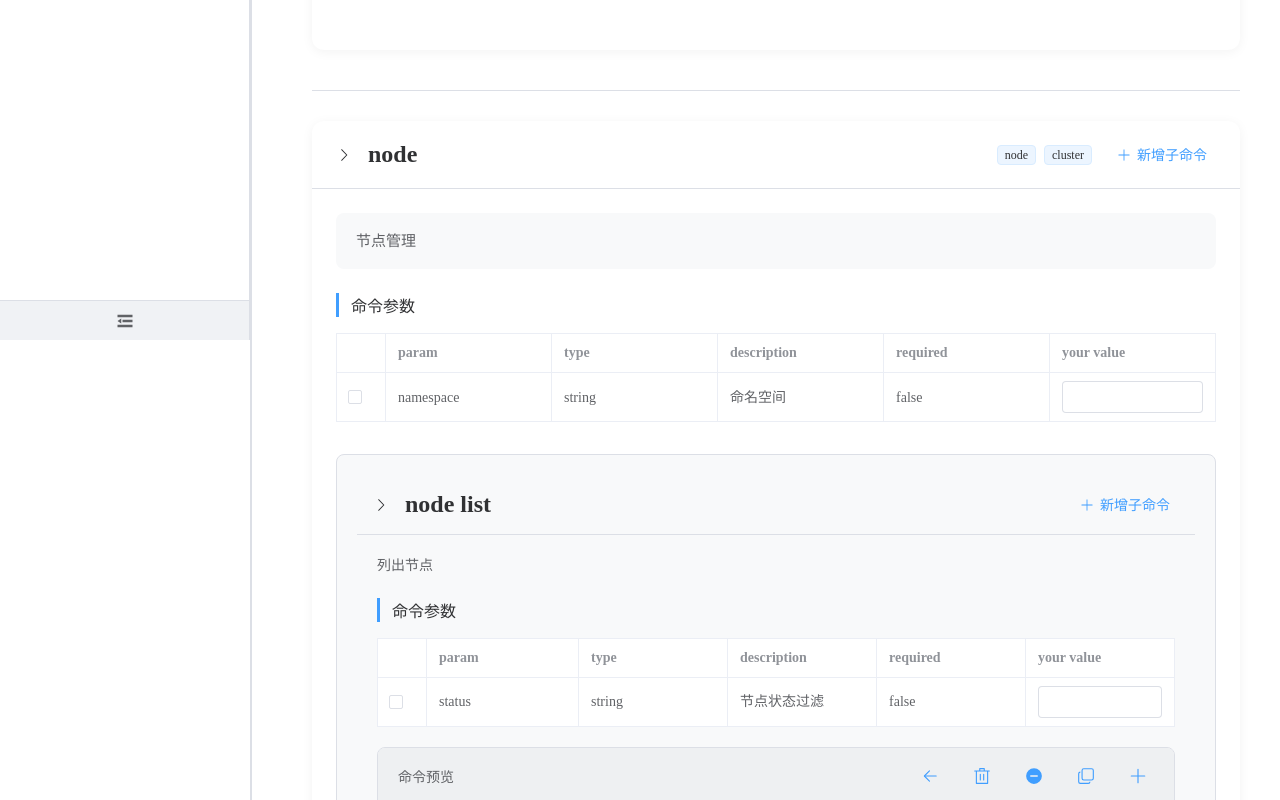
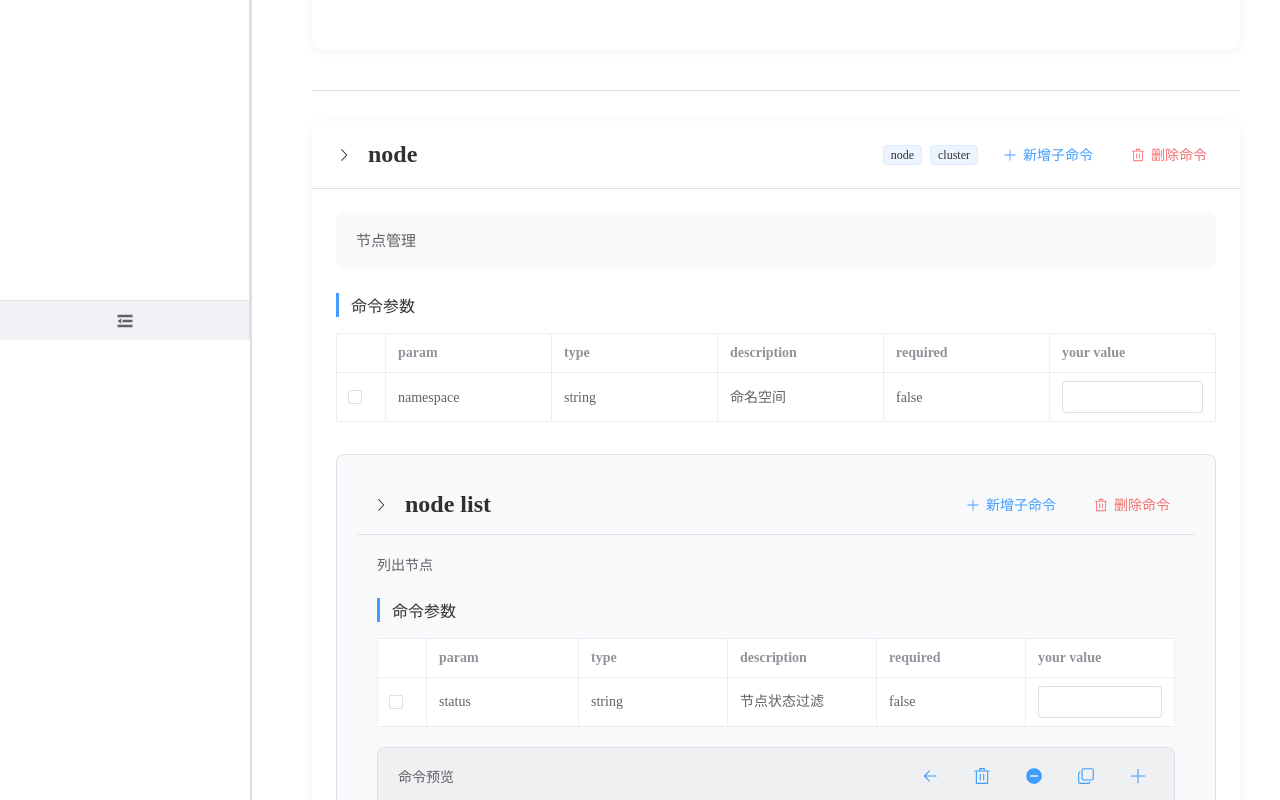
Before and after one commit to fretory/param-bob, a Vue app: page / in a window 1280 px wide. Shown: the part 460-1260 px from the top of the page. Built offline with nearby package versions, Linux system fonts and the light colour scheme.

Commit message:
add cache

```diff
--- a/src/App.vue
+++ b/src/App.vue
@@ -195,6 +195,7 @@
               :existing-commands="commands"
               @add-to-command-steps="handleAddToCommandSteps"
               @add-sub-command="handleAddSubCommand"
+              @delete-command="handleDeleteCommand"
             />
             <el-divider />
           </div>
@@ -230,7 +231,7 @@ import yaml from 'js-yaml'
 import CommandSteps from './components/CommandSteps.vue'
 import CommandEditor from './components/CommandEditor.vue'
 
-// 添加 Parameter 接口���义
+// 添加 Parameter 接口定义
 interface Parameter {
   param: string
   value?: string
@@ -264,17 +265,23 @@ watch(globalParamsWidth, (newValue) => {
   localStorage.setItem('paramsWidth', newValue.toString())
 })
 
-// 配置数据
+// 添加常量定义
+const LOCAL_STORAGE_CONFIG_KEY = 'tools_config'
+
+// 修改配置数据的初始化
 const toolConfig = ref<ToolConfig | null>(null)
 const commands = computed(() => toolConfig.value?.commands || [])
 
-// 加载配置文件
+// 修改加载配置文件的函数
 onMounted(async () => {
   try {
-    const config = await loadConfig('/config/tools.yaml')
+    // 先尝试从 localStorage 读取配置
+    const savedConfig = localStorage.getItem(LOCAL_STORAGE_CONFIG_KEY)
+    if (savedConfig) {
+      const config = JSON.parse(savedConfig)
       toolConfig.value = config
 
-    // 如果有全局参数，初始化 ToolSelector
+      // 初始化全局参数
       if (config.globalParameters && toolSelector.value) {
         toolSelector.value.parameters = config.globalParameters.map((param: { param: string; value?: string; default?: string }) => ({
           name: param.param,
@@ -282,11 +289,31 @@ onMounted(async () => {
           enabled: true
         }))
       }
+    } else {
+      // 如果没有本地缓存，则加载默认配置
+      const config = await loadConfig('/config/tools.yaml')
+      toolConfig.value = config
+
+      if (config.globalParameters && toolSelector.value) {
+        toolSelector.value.parameters = config.globalParameters.map((param: { param: string; value?: string; default?: string }) => ({
+          name: param.param,
+          value: param.value || param.default || '',
+          enabled: true
+        }))
+      }
+    }
   } catch (error) {
     console.error('Failed to load config:', error)
     ElMessage.error('加载配置文件失败')
   }
 })
+
+// 添加配置变化的监听
+watch(() => toolConfig.value, (newConfig) => {
+  if (newConfig) {
+    localStorage.setItem(LOCAL_STORAGE_CONFIG_KEY, JSON.stringify(newConfig))
+  }
+}, { deep: true })
 
 const scrollToCommand = (cmdName: string, event?: MouseEvent) => {
   if (event) {
@@ -350,7 +377,7 @@ const handleFileLoad = () => {
   fileInput.value?.click()
 }
 
-// 处理文件选择
+// 修改文件选择处理函数
 const onFileSelected = async (event: Event) => {
   const input = event.target as HTMLInputElement
   const file = input.files?.[0]
@@ -376,6 +403,9 @@ const onFileSelected = async (event: Event) => {
           toolSelector.value.parameters = []
         }
       }
+
+      // 清除本地缓存
+      localStorage.removeItem(LOCAL_STORAGE_CONFIG_KEY)
 
       ElMessage.success('配置文件加载成功')
     } catch (error) {
@@ -449,10 +479,9 @@ const handleScrollToCommand = (commandPath: string) => {
   }
 }
 
-// 添加恢复默认配置的处理函数
+// 修改重置配置的处理函数
 const handleResetConfig = async () => {
   try {
-    // 弹出确认对话框
     await ElMessageBox.confirm(
       '确定要恢复默认配置吗？当前的配置将会被覆盖。',
       '恢复确认',
@@ -480,6 +509,9 @@ const handleResetConfig = async () => {
         toolSelector.value.parameters = []
       }
     }
+
+    // 清除本地缓存
+    localStorage.removeItem(LOCAL_STORAGE_CONFIG_KEY)
 
     ElMessage.success('已恢复默认配置')
   } catch (error) {
@@ -569,6 +601,43 @@ const handleAddSubCommand = ({ parentCommand, command }: { parentCommand: string
   }
 
   ElMessage.success('子命令添加成功')
+}
+
+// 添加删除命令的方法
+const handleDeleteCommand = (commandPath: string) => {
+  if (!toolConfig.value) return
+
+  const parts = commandPath.split('-')
+  if (parts.length === 1) {
+    // 删除一级命令
+    const index = toolConfig.value.commands.findIndex(cmd => cmd.name === parts[0])
+    if (index !== -1) {
+      toolConfig.value.commands.splice(index, 1)
+    }
+  } else if (parts.length === 2) {
+    // 删除二级命令
+    const parentCmd = toolConfig.value.commands.find(cmd => cmd.name === parts[0])
+    if (parentCmd && parentCmd.subCommands) {
+      const index = parentCmd.subCommands.findIndex(sub => sub.name === parts[1])
+      if (index !== -1) {
+        parentCmd.subCommands.splice(index, 1)
+      }
+    }
+  } else if (parts.length === 3) {
+    // 删除三级命令
+    const parentCmd = toolConfig.value.commands.find(cmd => cmd.name === parts[0])
+    if (parentCmd && parentCmd.subCommands) {
+      const subCmd = parentCmd.subCommands.find(sub => sub.name === parts[1])
+      if (subCmd && subCmd.subCommands) {
+        const index = subCmd.subCommands.findIndex(sub => sub.name === parts[2])
+        if (index !== -1) {
+          subCmd.subCommands.splice(index, 1)
+        }
+      }
+    }
+  }
+
+  ElMessage.success('命令删除成功')
 }
 
 watch(isDarkMode, (newValue) => {
@@ -1131,7 +1200,7 @@ body {
   border-color: var(--border-color);
 }
 
-/* 全参数删除按钮样式 */
+/* 全参��删除按钮样式 */
 .param-delete-btn {
   opacity: 0;
   transition: all 0.3s ease;
--- a/src/components/MainCommand.vue
+++ b/src/components/MainCommand.vue
@@ -19,7 +19,7 @@
             {{ tag }}
           </el-tag>
         </div>
-        <!-- 添加新增子命令按钮 -->
+        <div class="command-actions">
           <el-button
             type="primary"
             link
@@ -28,6 +28,15 @@
           >
             新增子命令
           </el-button>
+          <el-button
+            type="danger"
+            link
+            :icon="Delete"
+            @click.stop="confirmDelete(command.name)"
+          >
+            删除命令
+          </el-button>
+        </div>
       </div>
     </div>
 
@@ -98,7 +107,7 @@
                   <ArrowRight />
                 </el-icon>
                 <h3 class="sub-command-title">{{ command.name }} {{ subCmd.name }}</h3>
-                <!-- 添加新增三级命令按钮 -->
+                <div class="command-actions">
                   <el-button
                     type="primary"
                     link
@@ -107,6 +116,15 @@
                   >
                     新增子命令
                   </el-button>
+                  <el-button
+                    type="danger"
+                    link
+                    :icon="Delete"
+                    @click.stop="confirmDelete(`${command.name}-${subCmd.name}`)"
+                  >
+                    删除命令
+                  </el-button>
+                </div>
               </div>
             </div>
 
@@ -175,6 +193,16 @@
                         <ArrowRight />
                       </el-icon>
                       <h4 class="sub-sub-command-title">{{ command.name }} {{ subCmd.name }} {{ subSubCmd.name }}</h4>
+                      <div class="command-actions">
+                        <el-button
+                          type="danger"
+                          link
+                          :icon="Delete"
+                          @click.stop="confirmDelete(`${command.name}-${subCmd.name}-${subSubCmd.name}`)"
+                        >
+                          删除命令
+                        </el-button>
+                      </div>
                     </div>
                   </div>
 
@@ -249,8 +277,8 @@ import { ref, onMounted, watch, computed } from 'vue'
 import { defineProps, defineEmits } from 'vue'
 import type { Command, SubCommand, Parameter } from '../types/config'
 import CommandPreview from './CommandPreview.vue'
-import { Back, Link, ArrowRight, Plus } from '@element-plus/icons-vue'
-import { ElMessage } from 'element-plus'
+import { Back, Link, ArrowRight, Plus, Delete } from '@element-plus/icons-vue'
+import { ElMessage, ElMessageBox } from 'element-plus'
 import CommandEditor from './CommandEditor.vue'
 
 const props = defineProps<{
@@ -260,7 +288,7 @@ const props = defineProps<{
   existingCommands?: Command[];
 }>()
 
-const emit = defineEmits(['addToCommandSteps', 'addSubCommand'])
+const emit = defineEmits(['addToCommandSteps', 'addSubCommand', 'deleteCommand'])
 
 // 折叠状态管理
 const collapsedStates = ref<Set<string>>(new Set())
@@ -408,6 +436,31 @@ const handleAddSubCommand = (newCommand: Command) => {
 
 // 从父组件获取所有命令列表
 const existingCommands = computed(() => props.existingCommands || [])
+
+// 添加删除确认方法
+const confirmDelete = async (commandPath: string) => {
+  try {
+    const parts = commandPath.split('-')
+    const message = parts.length > 1
+      ? '此操作将删除该命令及其所有子命令，是否继续？'
+      : '此操作将删除该命令及其所有子命令，是否继续？'
+
+    await ElMessageBox.confirm(
+      message,
+      '确认删除',
+      {
+        confirmButtonText: '确定',
+        cancelButtonText: '取消',
+        type: 'warning',
+        customClass: props.isDark ? 'dark-message-box' : ''
+      }
+    )
+
+    emit('deleteCommand', commandPath)
+  } catch {
+    // 用户取消删除
+  }
+}
 </script>
 
 <style scoped>
@@ -625,4 +678,31 @@ const existingCommands = computed(() => props.existingCommands || [])
   padding: 4px 8px;
   margin-left: auto;
 }
+
+.command-actions {
+  display: flex;
+  gap: 8px;
+  margin-left: auto;
+}
+
+.command-actions .el-button {
+  padding: 4px 8px;
+}
+
+/* 调整标题组样式以适应新的按钮 */
+.command-title-group,
+.sub-command-title-group,
+.sub-sub-command-title-group {
+  display: flex;
+  align-items: center;
+  gap: 16px;
+  width: 100%;
+}
+
+.command-title,
+.sub-command-title,
+.sub-sub-command-title {
+  margin: 0;
+  flex: 1;
+}
 </style>
```
Lines whose indentation alone changed are shown as unchanged.
